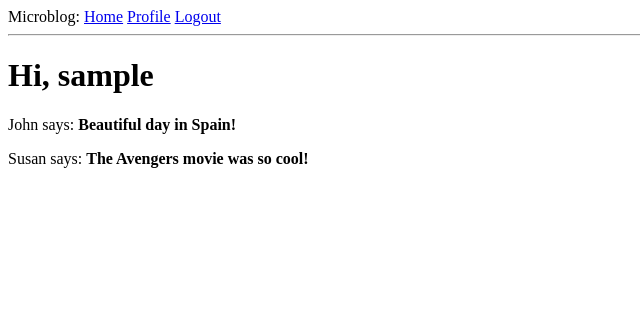
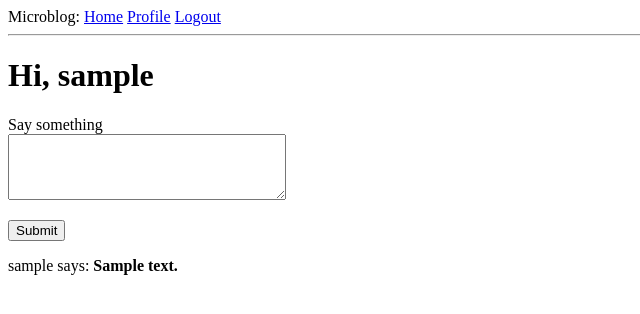
Before and after one commit to Globodain/2024-1-PL01-KA121-VET-000215917, a Flask app: page / in a window 1280 px wide. Shown: the top 314 px of the page, without its empty margins (0-640 px from the left). Run offline with Flask 3, Linux system fonts and the light colour scheme; a user stored in the database is signed in; tables that the repository leaves empty hold one stand-in row (values such as "Sample post").

Commit message:
feat: Added functionality to adding blog posts

```diff
--- a/app/forms.py
+++ b/app/forms.py
@@ -48,3 +48,7 @@ class EditProfileForm(FlaskForm):
 
 class EmptyForm(FlaskForm):
     submit = SubmitField('Submit')
+
+class PostForm(FlaskForm):
+    post = TextAreaField('Say something', validators=[DataRequired(), Length(min=1, max=149)])
+    submit = SubmitField('Submit')
--- a/app/routes.py
+++ b/app/routes.py
@@ -1,30 +1,28 @@
 from flask import render_template, flash, redirect, url_for, request
 from urllib.parse import urlsplit
 from app import app, db
-from app.models import User
-from app.forms import LoginForm, RegistrationForm, EditProfileForm, EmptyForm
+from app.models import User, Post
+from app.forms import LoginForm, RegistrationForm, EditProfileForm, EmptyForm, PostForm
 from flask_login import current_user, login_user, logout_user, login_required
 import sqlalchemy as sa
 from datetime import datetime, timezone
 
-@app.route('/')
-@app.route('/index')
+@app.route('/', methods=['GET', 'POST'])
+@app.route('/index', methods=['GET', 'POST'])
 @login_required
 def index():
-    user = {'username': 'Miguel'}
-    posts = [
-        {
-            'author': {'username': 'John'},
-            'body': 'Beautiful day in Spain!'
-        },
-        {
-            'author': {'username': 'Susan'},
-            'body': 'The Avengers movie was so cool!'
-        },
+    form = PostForm()
 
+    if form.validate_on_submit():
+        post = Post(body=form.post.data, author=current_user)
+        db.session.add(post)
+        db.session.commit()
 
-    ]
-    return render_template('index.html', title='Home Page', posts=posts)
+        flash('Your post is now live!')
+        return redirect(url_for('index'))
+
+    posts = db.session.scalars(current_user.following_posts()).all()
+    return render_template('index.html', title='Home Page', posts=posts, form=form)
 
 
 @app.route('/register', methods=['GET', 'POST'])
--- a/app/templates/index.html
+++ b/app/templates/index.html
@@ -1,9 +1,24 @@
-{% extends "base.html" %} {% block content %}
+{% extends "base.html" %}
+{% block content %}
 <h1>Hi, {{ current_user.username }}</h1>
+<form action="" method="post">
+  {{ form.hidden_tag() }}
+  <p>
+    {{ form.post.label }} <br>
+    {{ form.post(cols=32, rows=4) }} <br>
+    {% for error in form.post.errors %}
+    <span style="color: red;">[{{error}}]</span>
+    {% endfor %}
+  </p>
+  <p>
+    {{ form.submit() }}
+  </p>
+</form>
 {% for post in posts %}
 <div>
   <p>
     {{ post.author.username }} says: <b>{{ post.body }}</b>
   </p>
 </div>
-{% endfor %} {% endblock%}
+{% endfor %}
+{% endblock%}
```
Also changed, not shown: app.db.
